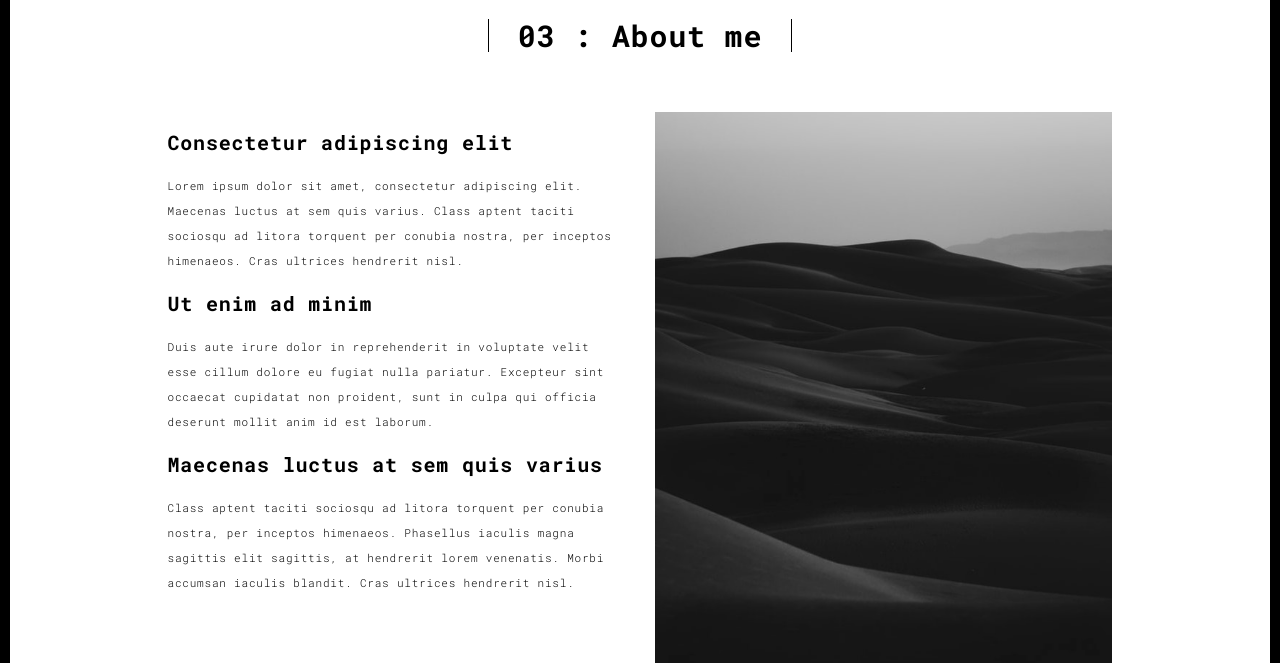
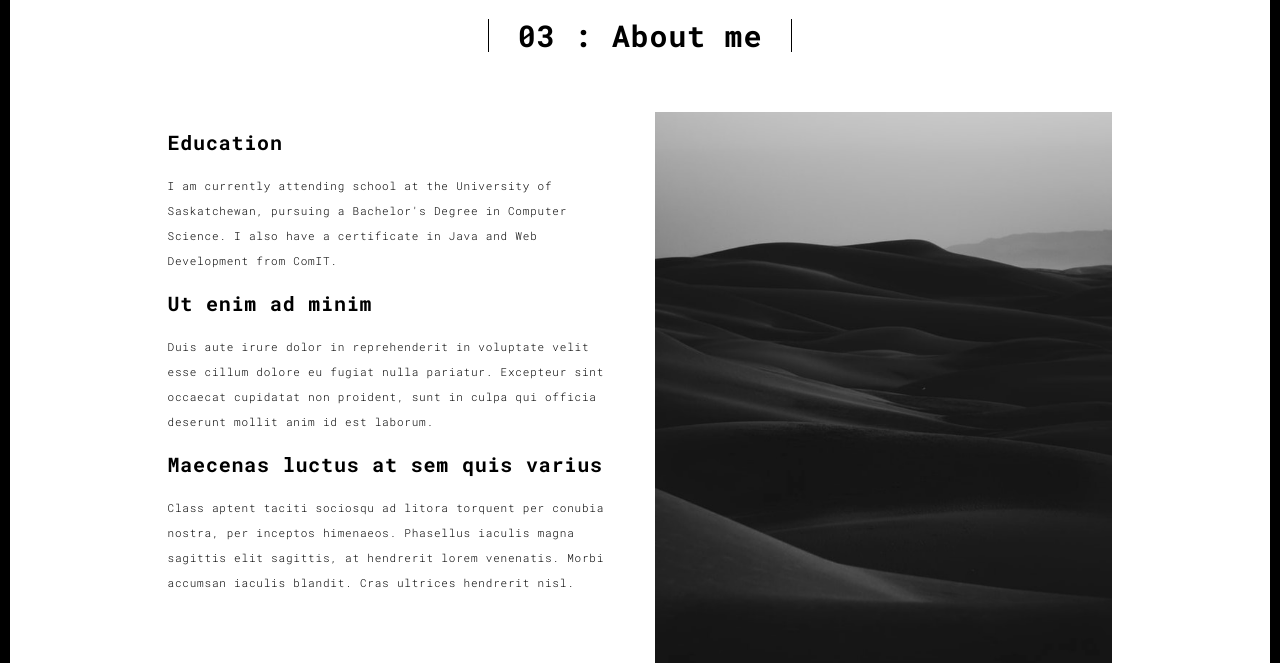
Before and after one commit to jmutakura/portfolio, a Flask app: page /about.html in a window 1280 px wide. Shown: the part 90-753 px from the top of the page. Run offline with Flask 2, Linux system fonts and the light colour scheme; some libraries are stand-ins or nearby versions.

Commit message:
Put a few infomation on the about page.

```diff
--- a/templates/about.html
+++ b/templates/about.html
@@ -61,9 +61,8 @@
             <div class="col-md-10 col-md-offset-1">
               <div class="row">
                 <div class="col-xs-12 col-md-6">
-                  <h3>Consectetur adipiscing elit</h3>
-                  <p>Lorem ipsum dolor sit amet, consectetur adipiscing elit. Maecenas luctus at sem quis varius.
-                  Class aptent taciti sociosqu ad litora torquent per conubia nostra, per inceptos himenaeos. Cras ultrices hendrerit nisl.</p>
+                  <h3>Education</h3>
+                  <p>I am currently attending school at the University of Saskatchewan, pursuing a Bachelor's Degree in Computer Science. I also have a certificate in Java and Web Development from ComIT.</p>
                   <h3>Ut enim ad minim </h3>
                   <p>Duis aute irure dolor in reprehenderit in voluptate velit esse
                   cillum dolore eu fugiat nulla pariatur. Excepteur sint occaecat cupidatat non
```
